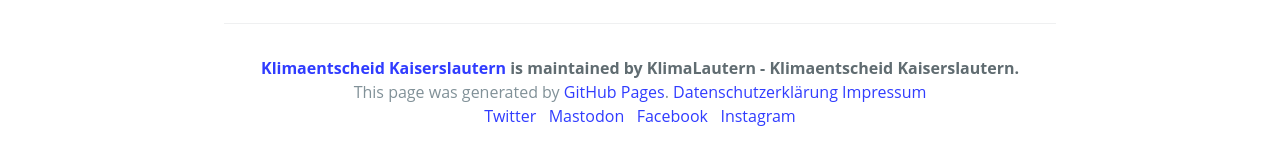
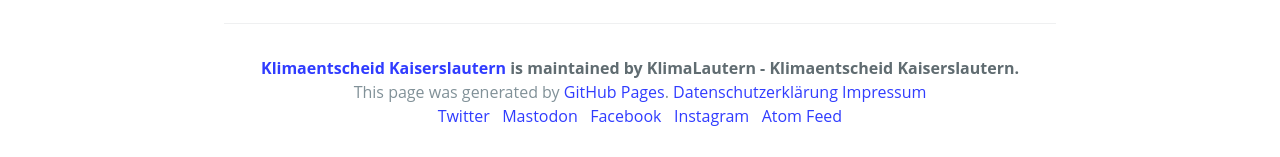
Before and after one commit to klimalautern/klimalautern.github.io, a Jekyll site: the page built from index.md, in a window 1280 px wide. Shown: the part 1942-2099 px from the top of the page. Built offline with Jekyll 4.4.1, drawn with Linux system fonts in a browser that asks for light colours; our own code applies the rules of GitHub Pages for plain Markdown files; comment, search, counter and statistics services are not loaded.

Commit message:
Update page-footer.html

```diff
--- a/_includes/page-footer.html
+++ b/_includes/page-footer.html
@@ -14,6 +14,8 @@
       <a href="https://www.facebook.com/KlimaLautern">Facebook</a>
       &nbsp;
       <a href="https://www.instagram.com/klimalautern/">Instagram</a>
+      &nbsp;
+      <a href="feed.xml">Atom Feed</a>
     </section>
   </center>
 </footer>
```
